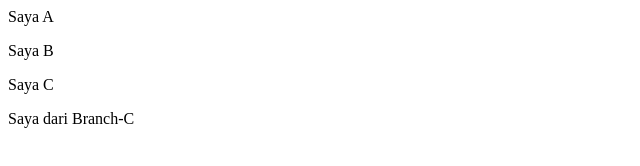
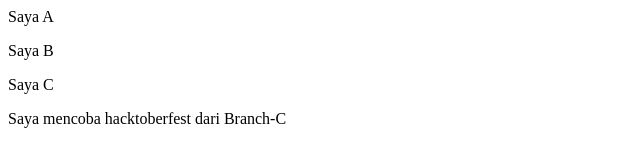
Before and after one commit to wilyanto/test-waskom, a plain HTML site: page index.html in a window 1280 px wide. Shown: the whole page, without its empty margins (0-640 px from the left). Drawn offline with Linux system fonts and the light colour scheme.

Commit message:
Commit dari branch-C

```diff
--- a/index.html
+++ b/index.html
@@ -5,4 +5,4 @@
 <p>Saya C</p>
 
 
-<p>Saya dari Branch-C </p>
+<p>Saya mencoba hacktoberfest dari Branch-C</p>
```
